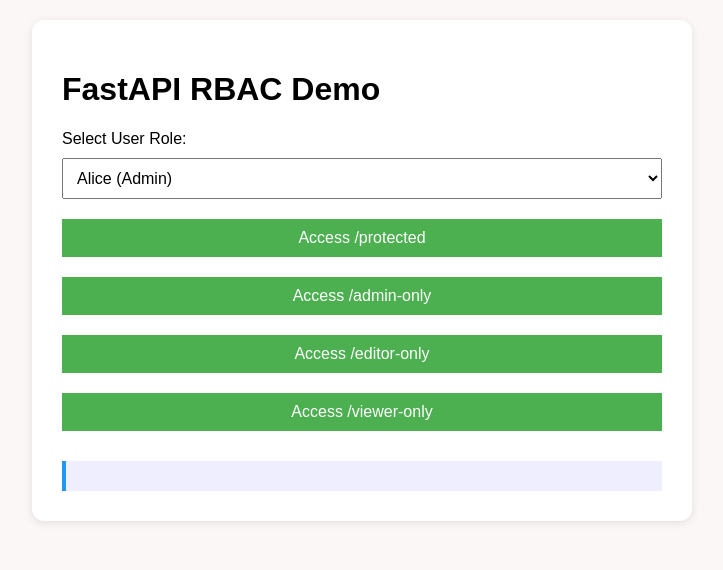
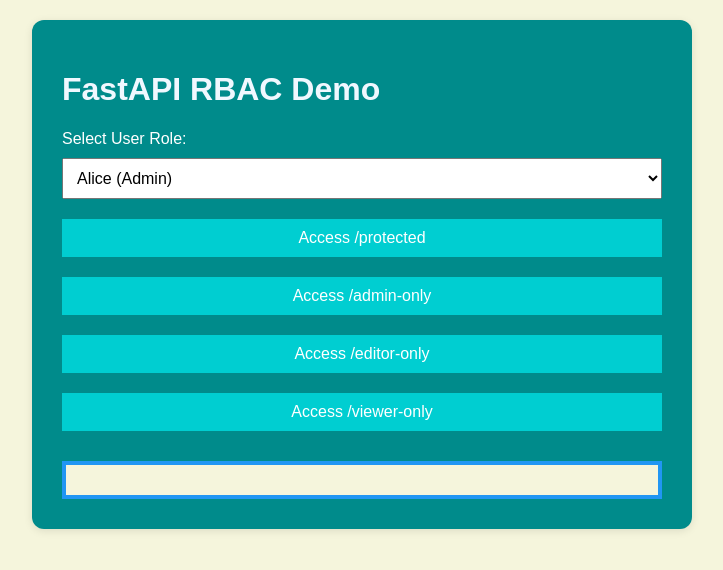
Before and after one commit to sumona-banerjeee/fastapi_proj, a plain HTML site: page static/index.html in a window 1280 px wide. Shown: the whole page, without its empty margins (278-1001 px from the left). Drawn offline with Linux system fonts and the light colour scheme; files that its build step writes are made by us from their sources; files whose address does not match are found by name.

Commit message:
Changes in CSS

```diff
--- a/static/index.html
+++ b/static/index.html
@@ -3,7 +3,7 @@
 <head>
   <meta charset="UTF-8" />
   <meta name="viewport" content="width=device-width, initial-scale=1.0"/>
-  <title>FastAPI RBAC Demo</title>
+  <title>FastAPI RBAC</title>
   <link rel="stylesheet" href="static/style.css" />
 </head>
 <body>
--- a/static/style.css
+++ b/static/style.css
@@ -1,13 +1,13 @@
 body {
   font-family: Arial, sans-serif;
-  background-color: #faf7f6;
+  background-color: beige;
   margin: 0;
   padding: 20px;
 }
 
 .container {
   max-width: 600px;
-  background: white;
+  background: darkcyan;
   padding: 30px;
   border-radius: 12px;
   box-shadow: 0 2px 8px rgba(0, 0, 0, 0.1);
@@ -22,7 +22,7 @@ select, button {
 }
 
 button {
-  background-color: #4caf50;
+  background-color:darkturquoise;
   color: white;
   border: none;
   cursor: pointer;
@@ -35,7 +35,25 @@ button:hover {
 .output {
   margin-top: 20px;
   padding: 15px;
-  background-color: #eef;
-  border-left: 4px solid #2196f3;
+  background-color: beige;
+  border: 4px solid #2196f3;
   word-break: break-word;
+  font-weight: bold;
 }
+
+h1 {
+    display: block;
+    color: aliceblue;
+    font-size: 2em;
+    margin-block-start: 0.67em;
+    margin-block-end: 0.67em;
+    margin-inline-start: 0px;
+    margin-inline-end: 0px;
+    font-weight: bold;
+    unicode-bidi: isolate;
+}
+
+label {
+    cursor: default;
+    color: white;
+}
```
